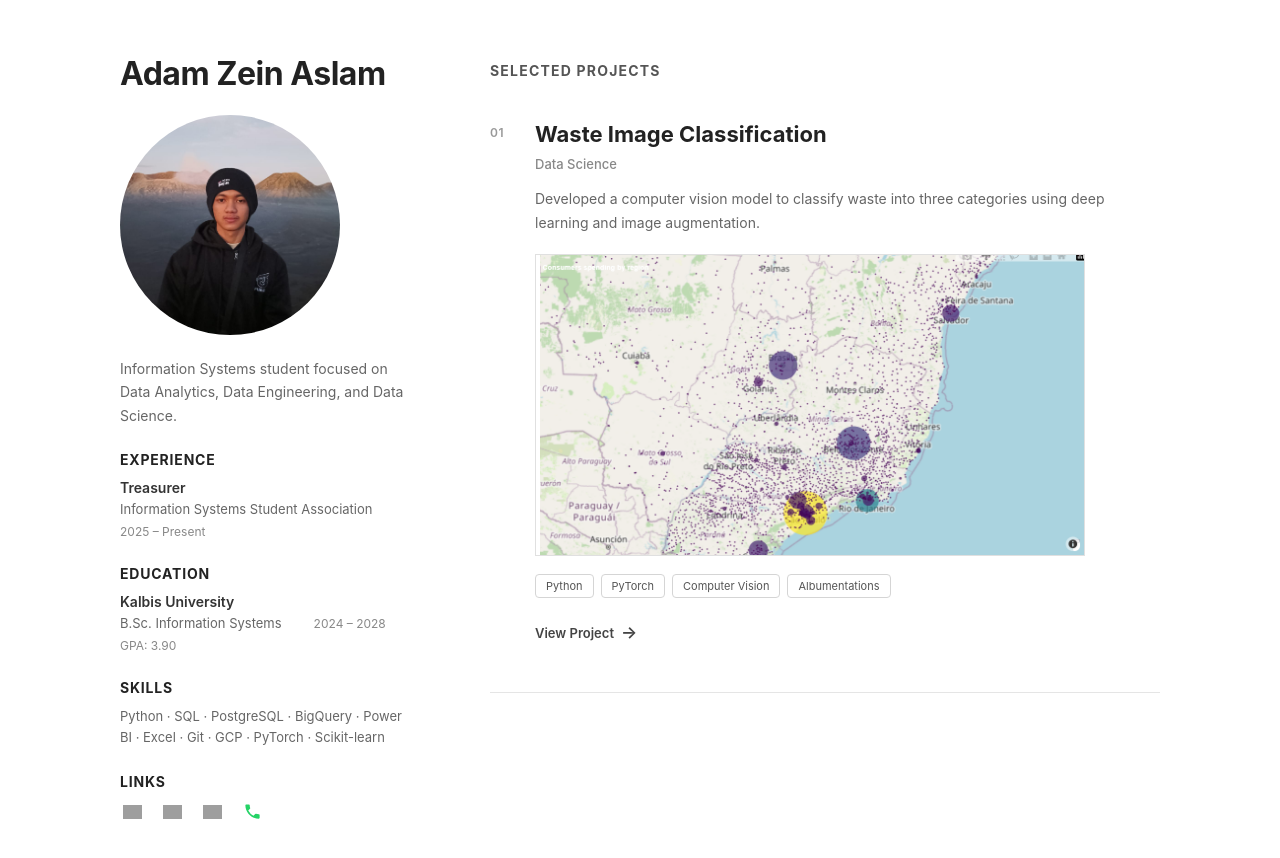
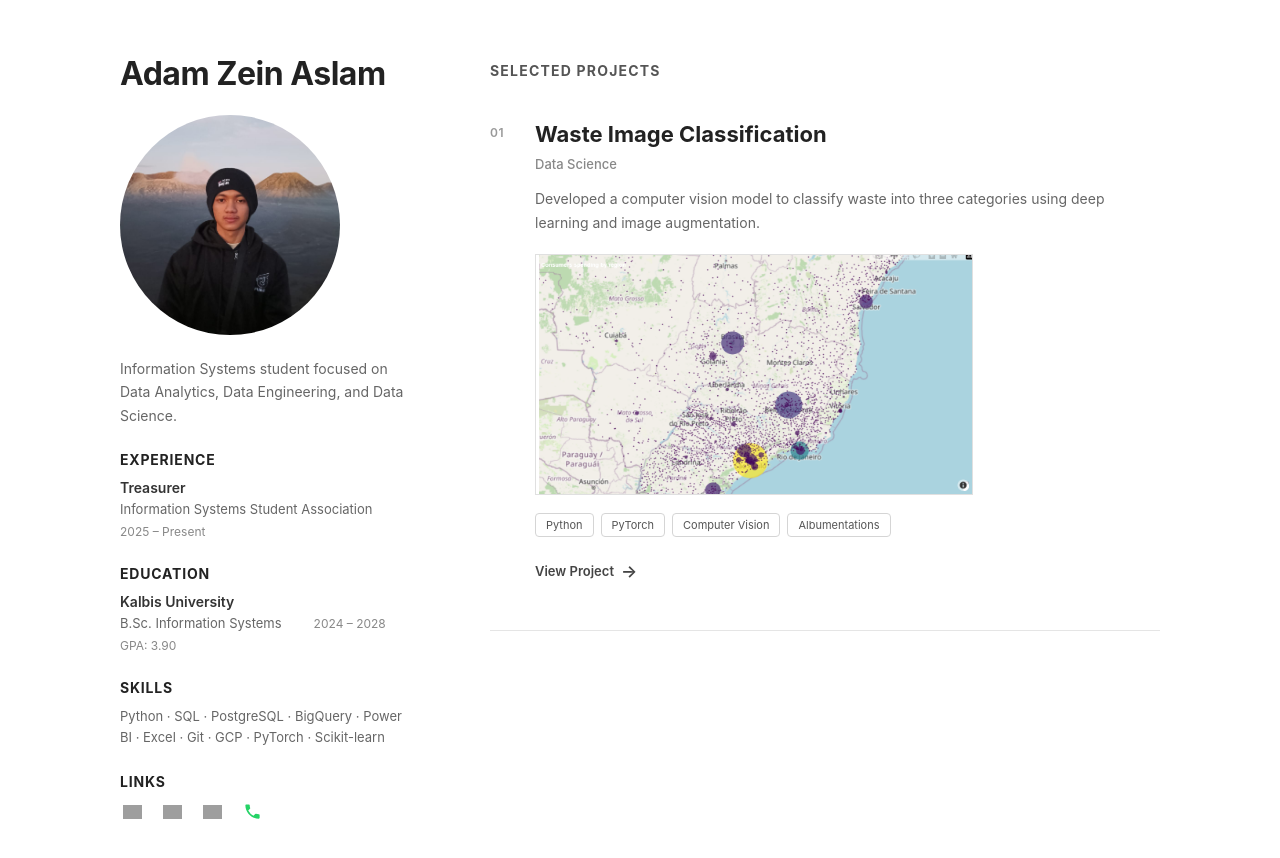
Before and after one commit to AdamZeinAslam/AdamZeinAslam.github.io, a Jekyll site: the page built from index.md, in a window 1280 px wide. Shown: the top 858 px of the page. Built offline with Jekyll 4.4.1, drawn with Linux system fonts in a browser that asks for light colours; grey boxes are pictures that could not be loaded.

Commit message:
Update style.css

```diff
--- a/assets/css/style.css
+++ b/assets/css/style.css
@@ -475,7 +475,7 @@ body {
 .project-image {
   display: block;
 
-  width: 88%;
+  width: 70%;
 
   height: auto;
 
```
